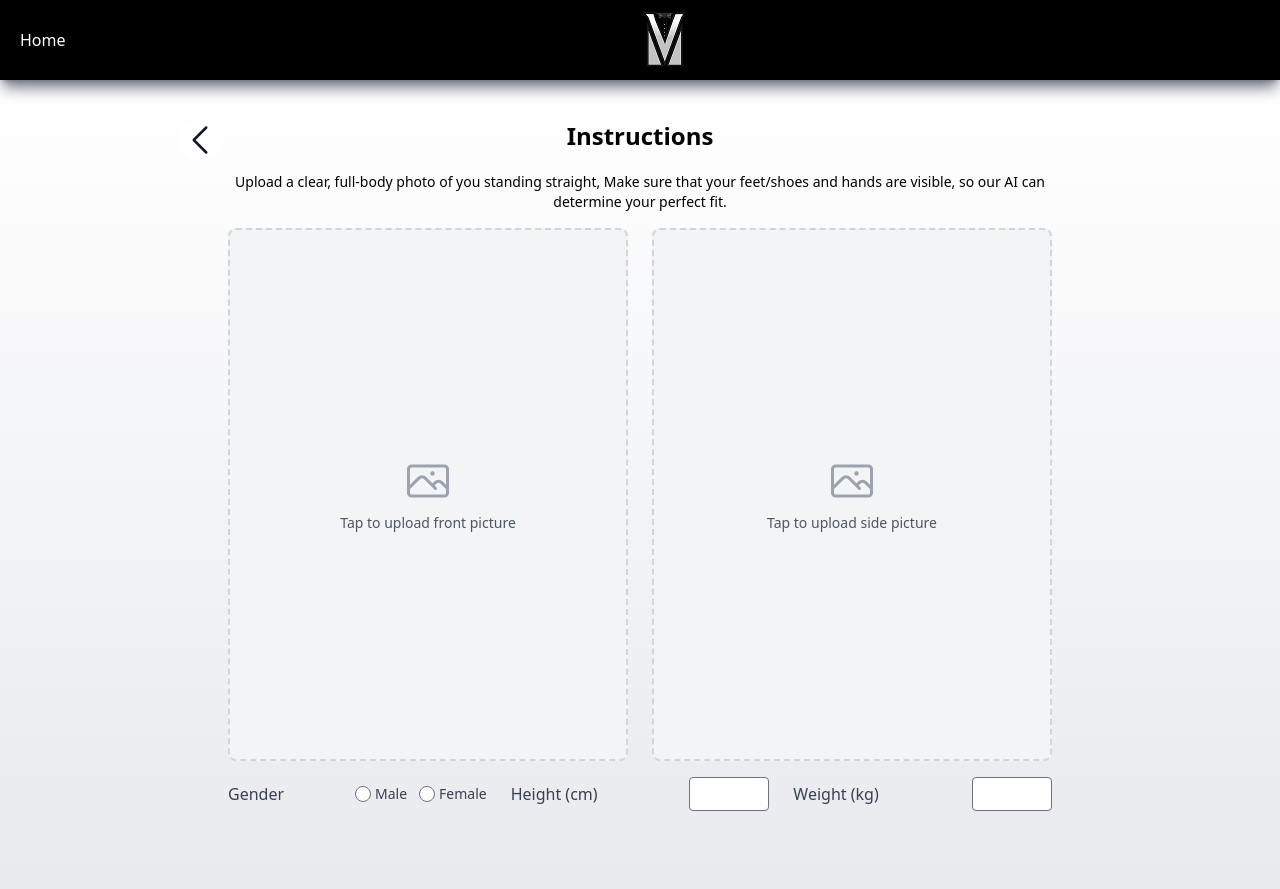
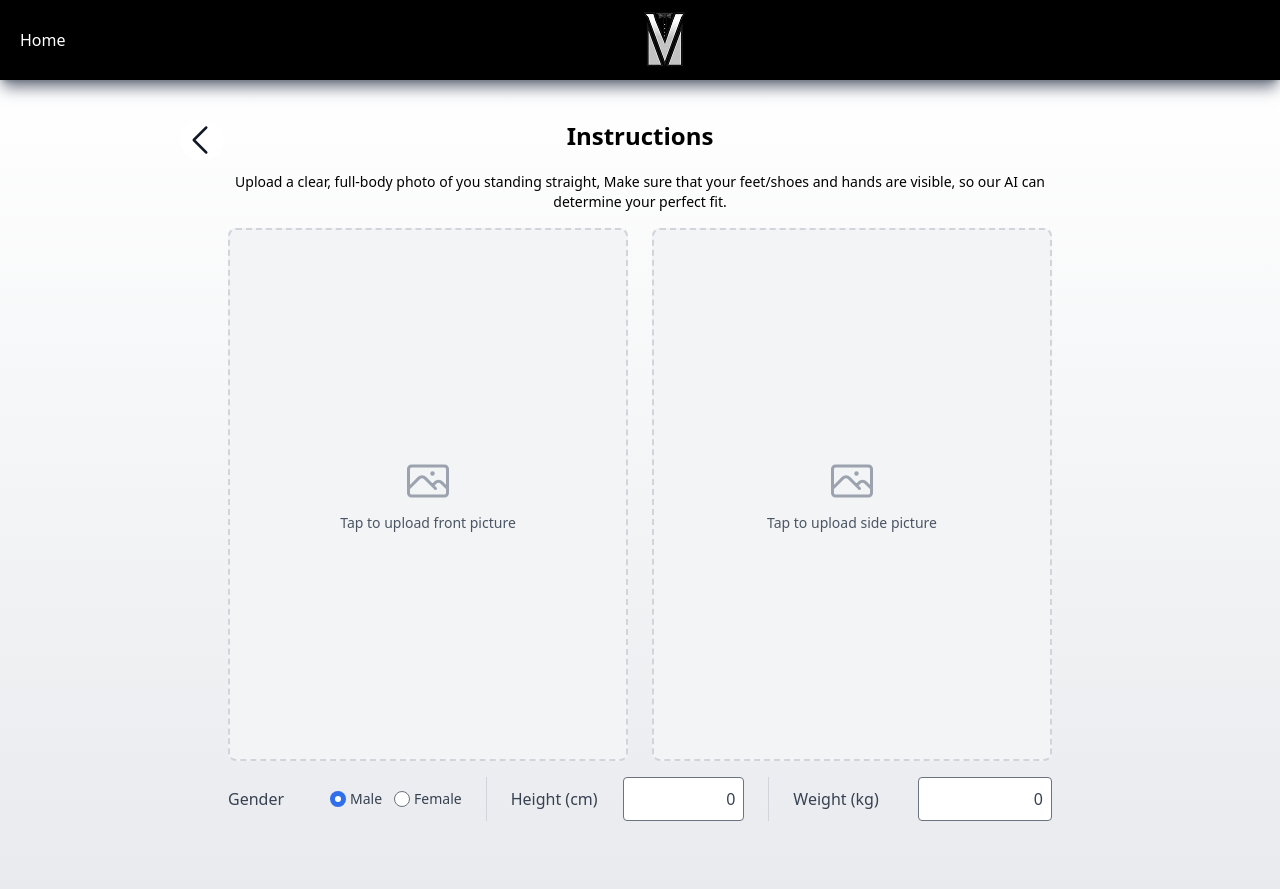
Before and after one commit to suitupstyle/suit-up-web, a Next.js app: page /orders/instructions in a window 1280 px wide. Shown: the top 889 px of the page. Built offline with nearby package versions, Linux system fonts and the light colour scheme; no server answers.

Commit message:
refactor: improves integration with API

```diff
--- a/app/lib/definitions.ts
+++ b/app/lib/definitions.ts
@@ -39,9 +39,27 @@ export type PreOrderPayload = {
   itemIds: number[]
 }
 
+export type PreOrder = {
+  id: UUID | null
+  gender: string | null
+  height: number | null
+  weight: number | null
+  frontImage: string | null
+  sideImage: string | null
+}
+
 export type PreorderResponse = {
-  id: UUID
+  data: PreOrder,
+  meta: {} | null,
 }
+
+export const preOrderSchema = z.object({
+  gender: z.enum(['male', 'female']),
+  height: z.coerce.number(),
+  weight: z.coerce.number(),
+})
+
+export type PreOrderFormData = z.infer<typeof preOrderSchema>
 
 export type OrderResponse = {
   id: UUID
--- a/app/orders/confirmation/page.tsx
+++ b/app/orders/confirmation/page.tsx
@@ -3,7 +3,7 @@
 import { useState } from 'react'
 import { PhotoIcon, CheckCircleIcon } from '@heroicons/react/24/outline'
 import Link from 'next/link'
-import { useOrderStore } from '@/app/stores/orderStore'
+import { usePreOrderStore } from '@/app/stores/preOrderStore'
 import BackButton from '@/app/ui/back-button'
 import { useMeasurements } from '@/app/hooks/useMeasurements'
 import { type Measurements } from '@/app/lib/definitions'
@@ -11,7 +11,7 @@ import { OrdersService } from '@/app/services/orders.service'
 import { useMutation } from '@tanstack/react-query'
 
 export default function Confirmation() {
-	const { gender, height, weight, frontImage, sideImage } = useOrderStore()
+	const { gender, height, weight, frontImage, sideImage } = usePreOrderStore()
 
 	const { measurements, isLoading, isError } = useMeasurements()
 	const {
@@ -92,9 +92,18 @@ export default function Confirmation() {
 				<div className="bg-white rounded-lg shadow-md p-4 m-6">
 					<h2 className="md:text-lg font-semibold">Your Details</h2>
 					<div className="grid grid-cols-1 md:grid-cols-3 gap-4 text-gray-700">
-						<div><span className="font-medium">Gender:</span> {gender ?? '-'}</div>
-						<div><span className="font-medium">Height:</span> {height != null ? `${height} cm` : '-'}</div>
-						<div><span className="font-medium">Weight:</span> {weight != null ? `${weight.toFixed(1)} kg` : '-'}</div>
+						<div>
+							<span className="font-medium">Gender:</span>{' '}
+							{gender ?? '-'}
+						</div>
+						<div>
+							<span className="font-medium">Height:</span>{' '}
+							{height != null ? `${height} cm` : '-'}
+						</div>
+						<div>
+							<span className="font-medium">Weight:</span>{' '}
+							{weight != null ? `${weight.toFixed(1)} kg` : '-'}
+						</div>
 					</div>
 				</div>
 
--- a/app/orders/instructions/page.tsx
+++ b/app/orders/instructions/page.tsx
@@ -1,29 +1,37 @@
 'use client'
 
+import { PreOrderFormData, preOrderSchema } from '@/app/lib/definitions'
+import { logger } from '@/app/lib/logger'
 import { OrdersService } from '@/app/services/orders.service'
-import { useOrderStore } from '@/app/stores/orderStore'
+import { usePreOrderStore } from '@/app/stores/preOrderStore'
 import BackButton from '@/app/ui/back-button'
-import { ArrowPathIcon, CheckCircleIcon, PhotoIcon, XCircleIcon } from '@heroicons/react/24/outline'
+import {
+	ArrowPathIcon,
+	CheckCircleIcon,
+	PhotoIcon,
+	XCircleIcon,
+} from '@heroicons/react/24/outline'
+import { zodResolver } from '@hookform/resolvers/zod'
 import { useMutation } from '@tanstack/react-query'
-import Link from 'next/link'
-import { useState } from 'react'
+import clsx from 'clsx'
+import { useRouter } from 'next/navigation'
+import { useId, useState } from 'react'
+import { useForm } from 'react-hook-form'
 import z from 'zod'
 
 export default function Instructions() {
 	const [error, setError] = useState<string | null>(null)
 	const {
 		id,
-		gender,
 		setGender,
-		height,
 		setHeight,
-		weight,
 		setWeight,
 		frontImage,
 		setFrontImage,
 		sideImage,
 		setSideImage,
-	} = useOrderStore()
+	} = usePreOrderStore()
+	logger.log('preorder id', { id })
 
 	const {
 		mutate,
@@ -32,14 +40,25 @@ export default function Instructions() {
 		isSuccess,
 		isPending,
 	} = useMutation({
-		mutationFn: OrdersService.uploadImages,
+		mutationFn: OrdersService.uploadImagesAndData,
 	})
 
-	const isNextEnabled =
-		isSuccess &&
-		gender !== null &&
-		height !== null &&
-		weight !== null
+	const {
+		register,
+		handleSubmit,
+		watch,
+		formState: { errors, isSubmitting },
+	} = useForm<PreOrderFormData>({
+		resolver: zodResolver(preOrderSchema),
+		defaultValues: {
+			gender: 'male',
+			weight: 0,
+			height: 0,
+		},
+	})
+
+	const instructionsFormId = useId()
+	const router = useRouter()
 
 	const handleImageUpload = (
 		e: React.ChangeEvent<HTMLInputElement>,
@@ -77,26 +96,34 @@ export default function Instructions() {
 		}
 	}
 
-	const handleUpload = async () => {
+	const handleUpload = async (data: PreOrderFormData) => {
 		if (!frontImage || !sideImage) {
 			setError('Please upload both front and side pictures')
 			return
 		}
-
+		logger.log('preorder id', id)
 		mutate(
-			{ orderId: id ?? '', frontImage, sideImage },
+			{
+				id,
+				frontImage,
+				sideImage,
+				gender: data.gender,
+				weight: data.weight,
+				height: data.height,
+			},
 			{
 				onSuccess: () => {
-					// Manejo de éxito
+					setGender(data.gender)
+					setWeight(data.weight)
+					setHeight(data.height)
+					router.push('/orders/confirmation')
 				},
 				onError: (err) => {
-					// Error ya manejado por Zod o API
+					logger.error('Instructions POST error:', err)
 				},
 			}
 		)
 	}
-
-	const isUploadDisabled = !frontImage || !sideImage
 
 	return (
 		<div className="w-64 md:w-458 lg:w-856 mx-auto min-h-[calc(100lvh-160px)] flex flex-col justify-between items-center text-center relative">
@@ -162,18 +189,19 @@ export default function Instructions() {
 						)}
 					</div>
 				</div>
-				<div className="grid grid-cols-1 md:grid-cols-3 gap-6 mt-4">
+				<form
+					id={instructionsFormId}
+					onSubmit={handleSubmit(handleUpload)}
+					className="grid grid-cols-1 lg:grid-cols-3 gap-6 mt-4">
 					{/* GENDER */}
-					<div className="flex items-center justify-between text-gray-700 font-medium">
-						<span>Gender</span>
+					<div className="flex items-center justify-between text-gray-700 font-medium lg:pr-6 lg:border-gray-300 border-r">
+						<span className="w-full text-start">Gender</span>
 						<div className="flex items-center space-x-3">
 							<label className="flex items-center space-x-1">
 								<input
 									type="radio"
-									name="gender"
 									value="male"
-									checked={gender === 'male'}
-									onChange={() => setGender('male')}
+									{...register('gender')}
 									className="form-radio"
 								/>
 								<span className="text-sm">Male</span>
@@ -181,10 +209,8 @@ export default function Instructions() {
 							<label className="flex items-center space-x-1">
 								<input
 									type="radio"
-									name="gender"
 									value="female"
-									checked={gender === 'female'}
-									onChange={() => setGender('female')}
+									{...register('gender')}
 									className="form-radio"
 								/>
 								<span className="text-sm">Female</span>
@@ -193,13 +219,17 @@ export default function Instructions() {
 					</div>
 
 					{/* HEIGHT */}
-					<div className="flex items-center justify-between text-gray-700 font-medium">
-						<span>Height (cm)</span>
+					<div className="flex items-center justify-between text-gray-700 font-medium lg:pr-6 lg:border-gray-300 border-r">
+						<span className="w-full text-start">Height (cm)</span>
 						<input
 							type="number"
-							value={height ?? ''}
-							onChange={(e) => setHeight(parseFloat(e.target.value) || 0)}
-							className="w-20 px-2 py-1 border rounded text-right"
+							{...register('height')}
+							className={clsx(
+								'w-full h-11 px-2 py-1 border rounded text-right',
+								{
+									'border-red-500': errors.height,
+								}
+							)}
 							step="0.1"
 							min="0"
 						/>
@@ -207,18 +237,38 @@ export default function Instructions() {
 
 					{/* WEIGHT */}
 					<div className="flex items-center justify-between text-gray-700 font-medium">
-						<span>Weight (kg)</span>
+						<span className="w-full text-start">Weight (kg)</span>
 						<input
 							type="number"
-							value={weight ?? ''}
-							onChange={(e) => setWeight(parseFloat(e.target.value) || 0)}
-							className="w-20 px-2 py-1 border rounded text-right"
+							{...register('weight')}
+							className={clsx(
+								'w-full h-11 px-2 py-1 border rounded text-right',
+								{
+									'border-red-500': errors.weight,
+								}
+							)}
 							step="0.1"
 							min="0"
 						/>
 					</div>
+				</form>
+				<div className="w-full h-5 flex flex-col gap-1 justify-start">
+					{errors.gender && (
+						<small className="text-sm text-red-600 text-left">
+							Gender error: {errors.gender.message}
+						</small>
+					)}
+					{errors.height && (
+						<small className="text-sm text-red-600 text-left">
+							Height error: {errors.height.message}
+						</small>
+					)}
+					{errors.weight && (
+						<small className="text-sm text-red-600 text-left">
+							Weight error: {errors.weight.message}
+						</small>
+					)}
 				</div>
-
 
 				{/* Status indicators */}
 				<div className="h-12 mt-4 text-sm md:text-base">
@@ -248,35 +298,20 @@ export default function Instructions() {
 			<footer className="w-full">
 				<div className="w-full flex justify-between items-center gap-5">
 					<button
-						onClick={handleUpload}
-						disabled={isUploadDisabled || isPending}
-						className={`w-full h-14 rounded-lg border-black border flex items-center justify-center gap-2 transition-colors ease-linear ${
-							isUploadDisabled || isPending
-								? 'bg-gray-200 text-gray-500 cursor-not-allowed'
-								: 'bg-white text-black hover:bg-black hover:text-white'
-						}`}>
-						{isPending ? (
-							<>
-								<ArrowPathIcon className="w-5 h-5 animate-spin" />
-								<span>Uploading...</span>
-							</>
-						) : (
-							<span>Upload</span>
+						type="submit"
+						form={instructionsFormId}
+						className={clsx(
+							'w-full h-14 rounded-lg border-2 flex justify-center items-center transition-all ease-in-out',
+							{
+								'bg-gray-300 text-gray-500 border-gray-300 cursor-not-allowed pointer-events-none':
+									isPending,
+								'bg-black text-white border-black hover:bg-radial-circle hover:from-gray-700 hover:to-gray-900 hover:tracking-widest hover:shadow-gray-700 hover:shadow-lg':
+									!isPending,
+							}
 						)}
+						disabled={isPending}>
+						<span>Next</span>
 					</button>
-
-					<Link
-						href={'/orders/confirmation'}
-						className={`w-full h-14 rounded-lg border-2 flex justify-center items-center transition-all ease-in-out ${
-							!isNextEnabled
-								? 'bg-gray-300 text-gray-500 border-gray-300 cursor-not-allowed pointer-events-none'
-								: 'bg-black text-white border-black hover:bg-radial-circle hover:from-gray-700 hover:to-gray-900 hover:tracking-widest hover:shadow-gray-700 hover:shadow-lg'
-						}`}
-						aria-disabled={!isNextEnabled}
-						tabIndex={!isNextEnabled ? -1 : 0}
-					>
-						<span>Next</span>
-					</Link>
 				</div>
 			</footer>
 		</div>
--- a/app/page.tsx
+++ b/app/page.tsx
@@ -4,25 +4,30 @@ import { useMutation } from '@tanstack/react-query'
 import Image from 'next/image'
 import { useRouter } from 'next/navigation'
 import { useItems } from './hooks/useItems'
-import { Items, PreorderResponse } from './lib/definitions'
+import { type Items, type PreorderResponse } from './lib/definitions'
 import { logger } from './lib/logger'
 import { OrdersService } from './services/orders.service'
-import { useOrderStore } from './stores/orderStore'
+import { usePreOrderStore } from './stores/preOrderStore'
 
 export default function Page() {
 	const router = useRouter()
 
 	const { items } = useItems()
 
-	const { setPreorderId } = useOrderStore()
+	const { setId } = usePreOrderStore()
 
-	const { mutate: createPreorder } = useMutation<PreorderResponse, Error, Items[]>({
-		mutationFn: (items) => OrdersService.createPreorder({
-			itemIds: items.map(item => item.id),
-		}),
-		onSuccess: (data) => {
-			logger.log('Create data', data)
-			setPreorderId(data.id)
+	const { mutate: createPreorder } = useMutation<
+		PreorderResponse,
+		Error,
+		Items[]
+	>({
+		mutationFn: (items) =>
+			OrdersService.createPreorder({
+				itemIds: items.map((item) => item.id),
+			}),
+		onSuccess: (response) => {
+			logger.log('Create data', response)
+			setId(response.data.id)
 			router.push(`/orders/instructions`)
 		},
 		onError: (error) => {
--- a/app/stores/orderStore.ts
+++ /dev/null
@@ -1,40 +0,0 @@
-import { create } from 'zustand'
-import { type UUID } from '../lib/definitions'
-
-type OrderStore = {
-  id: UUID | null
-  preorderId: UUID | null
-  gender: string | null
-  height: number | null
-  weight: number | null
-  frontImage: string | null
-  sideImage: string | null
-  setOrderId: (id: UUID) => void
-  setPreorderId: (preorderId: UUID) => void
-  setGender: (gender: string) => void
-  setHeight: (height: number) => void
-  setWeight: (weight: number) => void
-  setFrontImage: (img: string | null) => void
-  setSideImage: (img: string | null) => void
-  clearImages: () => void
-  clearStore: () => void
-}
-
-export const useOrderStore = create<OrderStore>((set) => ({
-  id: null,
-  preorderId: null,
-  gender: null,
-  height: null,
-  weight: null,
-  frontImage: null,
-  sideImage: null,
-  setOrderId: (id) => set({ id }),
-  setPreorderId: (preorderId) => set({ preorderId }),
-  setGender: (gender) => set({gender}),
-  setHeight: (height) => set({height}),
-  setWeight: (weight) => set({weight}),
-  setFrontImage: (frontImage) => set({ frontImage }),
-  setSideImage: (sideImage) => set({ sideImage }),
-  clearImages: () => set({ frontImage: null, sideImage: null }),
-  clearStore: () => set({ id: null, gender: null, height: null, weight: null, frontImage: null, sideImage: null }),
-}))
--- /dev/null
+++ b/app/stores/preOrderStore.ts
@@ -0,0 +1,34 @@
+import { create } from 'zustand'
+import { type PreOrder } from '../lib/definitions'
+import { logger } from '../lib/logger'
+
+type PreOrderStore = PreOrder & {
+  setId: (id: PreOrder['id']) => void
+  setGender: (gender: PreOrder['gender']) => void
+  setHeight: (height: PreOrder['height']) => void
+  setWeight: (weight: PreOrder['weight']) => void
+  setFrontImage: (img: PreOrder['frontImage']) => void
+  setSideImage: (img: PreOrder['sideImage']) => void
+  clearImages: () => void
+  clearStore: () => void
+}
+
+export const usePreOrderStore = create<PreOrderStore>((set) => ({
+  id: null,
+  gender: null,
+  height: null,
+  weight: null,
+  frontImage: null,
+  sideImage: null,
+  setId: (id) => {
+    logger.log('set id', { id })
+    return set({ id })
+  },
+  setGender: (gender) => set({ gender }),
+  setHeight: (height) => set({ height }),
+  setWeight: (weight) => set({ weight }),
+  setFrontImage: (frontImage) => set({ frontImage }),
+  setSideImage: (sideImage) => set({ sideImage }),
+  clearImages: () => set({ frontImage: null, sideImage: null }),
+  clearStore: () => set({ id: null, gender: null, height: null, weight: null, frontImage: null, sideImage: null }),
+}))
```
Also changed, not shown: app/services/orders.service.ts (+25 -10 lines).
